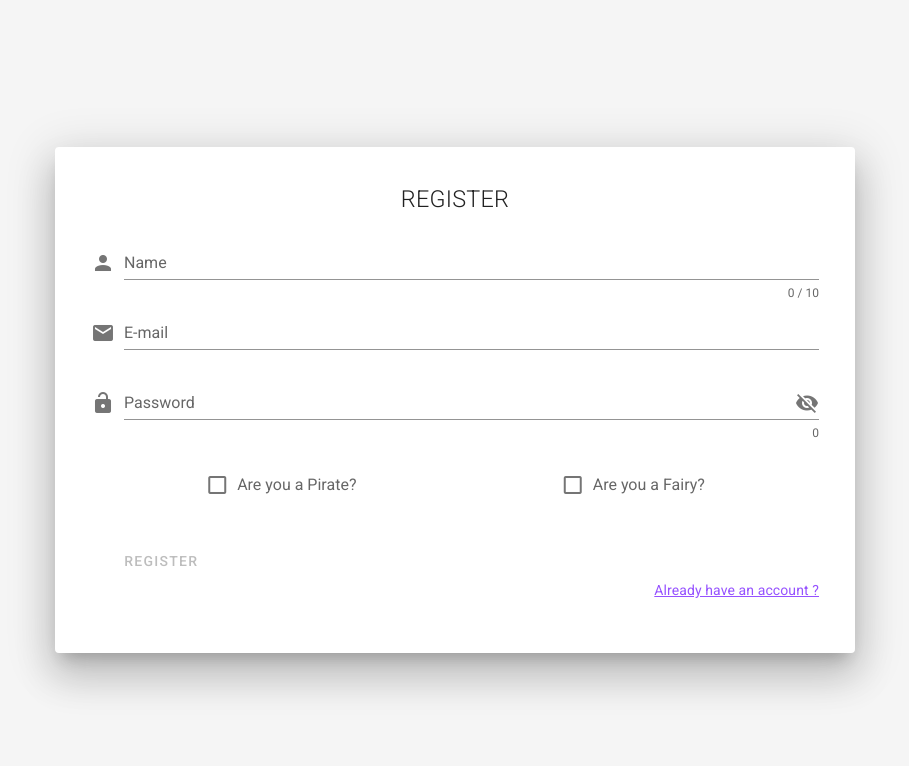
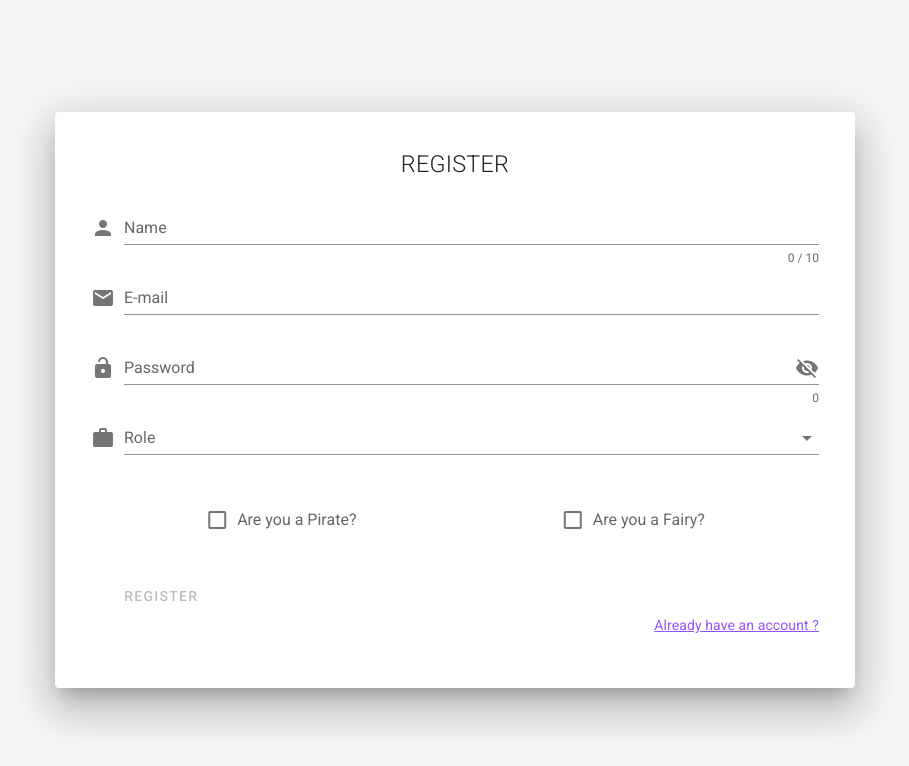
Before and after one commit to GeorgeLez/Vue.js-Vuetify-Vuex-demo, a Vue app: page /register in a window 1280 px wide. Shown: the top 766 px of the page, without its empty margins (185-1094 px from the left). Built offline with nearby package versions, Linux system fonts and the light colour scheme; no server answers.

Commit message:
Updated Register - Now saves Name Photo and Job Role to User in database in order to be displayed in the Team file

```diff
--- a/src/views/Register.vue
+++ b/src/views/Register.vue
@@ -38,11 +38,22 @@
             @click:append="show1 = !show1"
           ></v-text-field>
 
+          <!-- <v-container> -->
+          <v-select
+            v-model="role"
+            prepend-icon="mdi-briefcase"
+            :items="items"
+            :rules="[v => !!v || 'Role is required']"
+            label="Role"
+            required
+          ></v-select>
+          <!-- </v-container> -->
+
           <v-container>
             <div class="d-flex justify-space-around">
               <v-checkbox
                 color="primary"
-                v-model="selected"
+                v-model="photo"
                 value="/PirateSvg.png"
                 :rules="[v => !!v || 'You must agree to continue!']"
                 label="Are you a Pirate?"
@@ -50,7 +61,7 @@
               ></v-checkbox>
 
               <v-checkbox
-                v-model="selected"
+                v-model="photo"
                 color="error"
                 value="/FairySvg.png"
                 :rules="[v => !!v || 'You must agree to continue!']"
@@ -108,9 +119,16 @@ export default {
   data() {
     return {
       show1: false,
-      selected: "",
+      photo: "",
       loading: false,
       valid: true,
+      role: "",
+      items: [
+        "Web developer",
+        "Graphic designer",
+        "Social media maverik",
+        "Sales guru",
+      ],
       error: "",
       name: "",
       email: "",
@@ -144,12 +162,15 @@ export default {
             .then((res) => {
               db.collection("users").doc(res.user.uid).set({
                 name: this.name,
+                role: this.role,
+                avatar: this.photo,
               });
 
               let userx = auth.currentUser;
               userx.updateProfile({
                 displayName: this.name,
-                photoURL: this.selected,
+                photoURL: this.photo,
+                phoneNumber: this.role,
               });
 
               auth.signOut();
```
